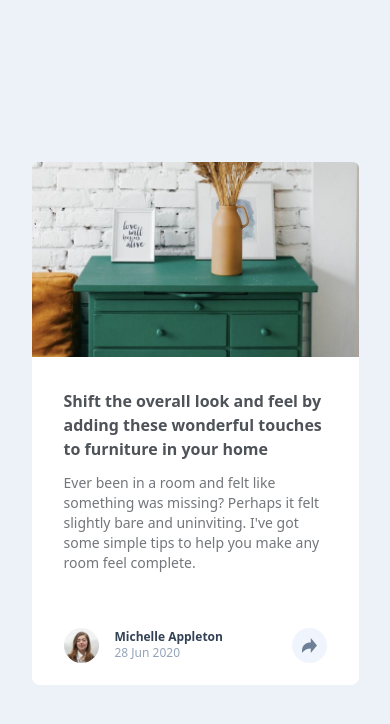
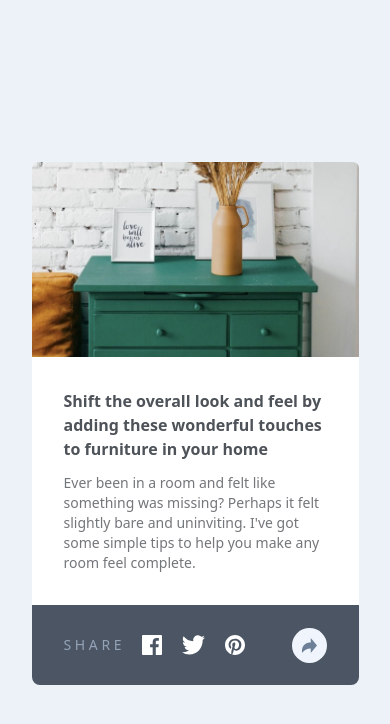
Before and after one commit to SofiaBargues/article-preview-component, a React (Vite) app: page / in a window 390 px wide. Both pictures are taken after a click on the button 309 px from the left and 645 px from the top of the page. Shown: the top 724 px of the page. Built offline with nearby package versions, Linux system fonts and the light colour scheme.

Commit message:
mobile ok

```diff
--- a/src/App.tsx
+++ b/src/App.tsx
@@ -39,10 +39,10 @@ function Share() {
 }
 
 function App() {
-  const [showMore, setShowMore] = useState(false);
+  const [isSharing, setIsSharing] = useState(false);
 
   function handleMoreClick() {
-    setShowMore(!showMore);
+    setIsSharing(!isSharing);
   }
 
   return (
@@ -70,20 +70,25 @@ function App() {
           <div
             className={
               "h-20 md:h-10 md:px-5 px-8 items-center flex rounded-b-lg justify-between md:pb-6 md:mt-0 " +
-              (showMore ? "bg-white " : " bg-gray-600")
+              (isSharing ? " bg-gray-600" : "bg-white ")
             }
           >
-            {showMore ? <Initial /> : <Share />}
+            <div className={isSharing ? "hidden" : "block"}>
+              <Initial />
+            </div>
+            <div className={isSharing ? "block" : "hidden"}>
+              <Share />
+            </div>
             <button
               onClick={handleMoreClick}
               className={
                 "rounded-full h-[35px]  md:h-[25px] flex justify-end cursor-pointer " +
-                (showMore ? " bg-[#f0f5fd]" : "bg-[#6e8099] ")
+                (isSharing ? " bg-[#f0f5fd]" : "bg-[#6e8099] ")
               }
             >
               <img
                 alt="share"
-                src={showMore ? share : sharewithe}
+                src={isSharing ? share : sharewithe}
                 className="h-[35px] w-[35px] md:h-[25px] md:w-[25px] p-2.5 md:p-2"
               ></img>
             </button>
```
